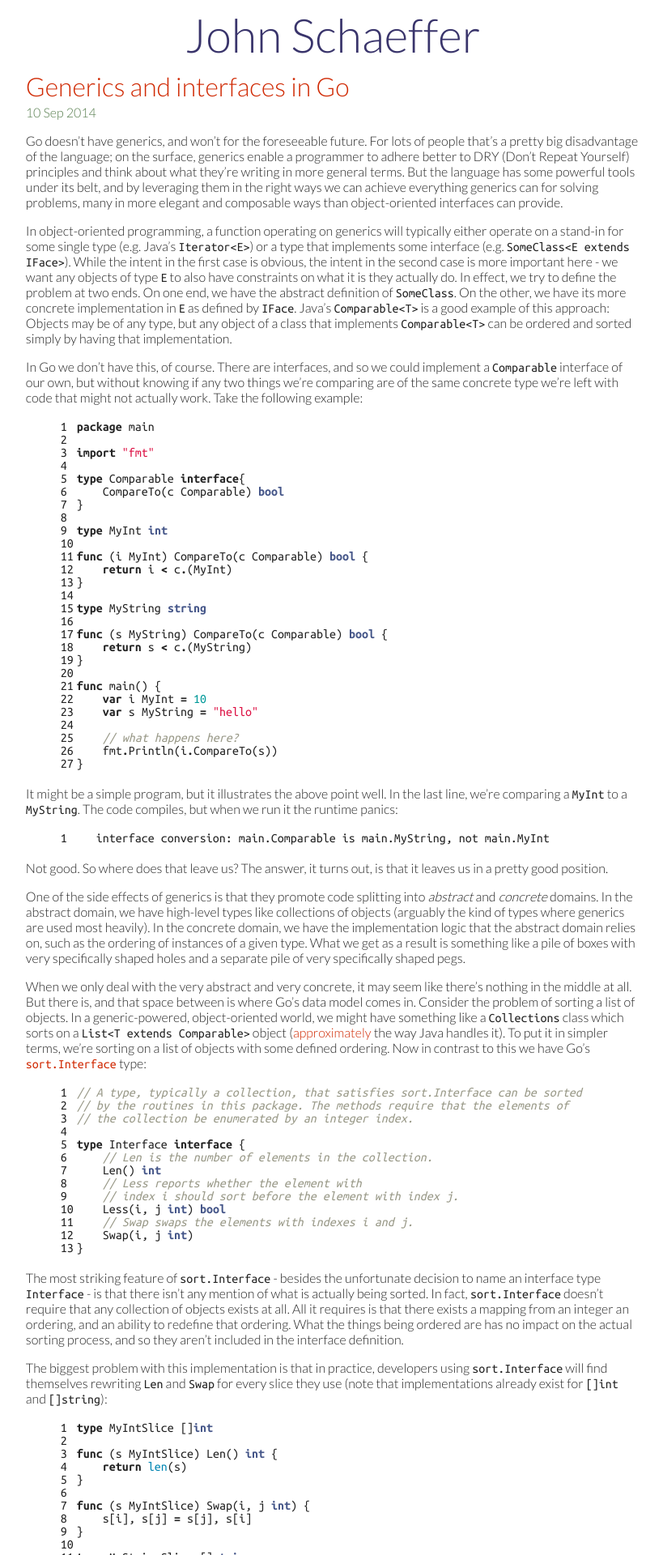
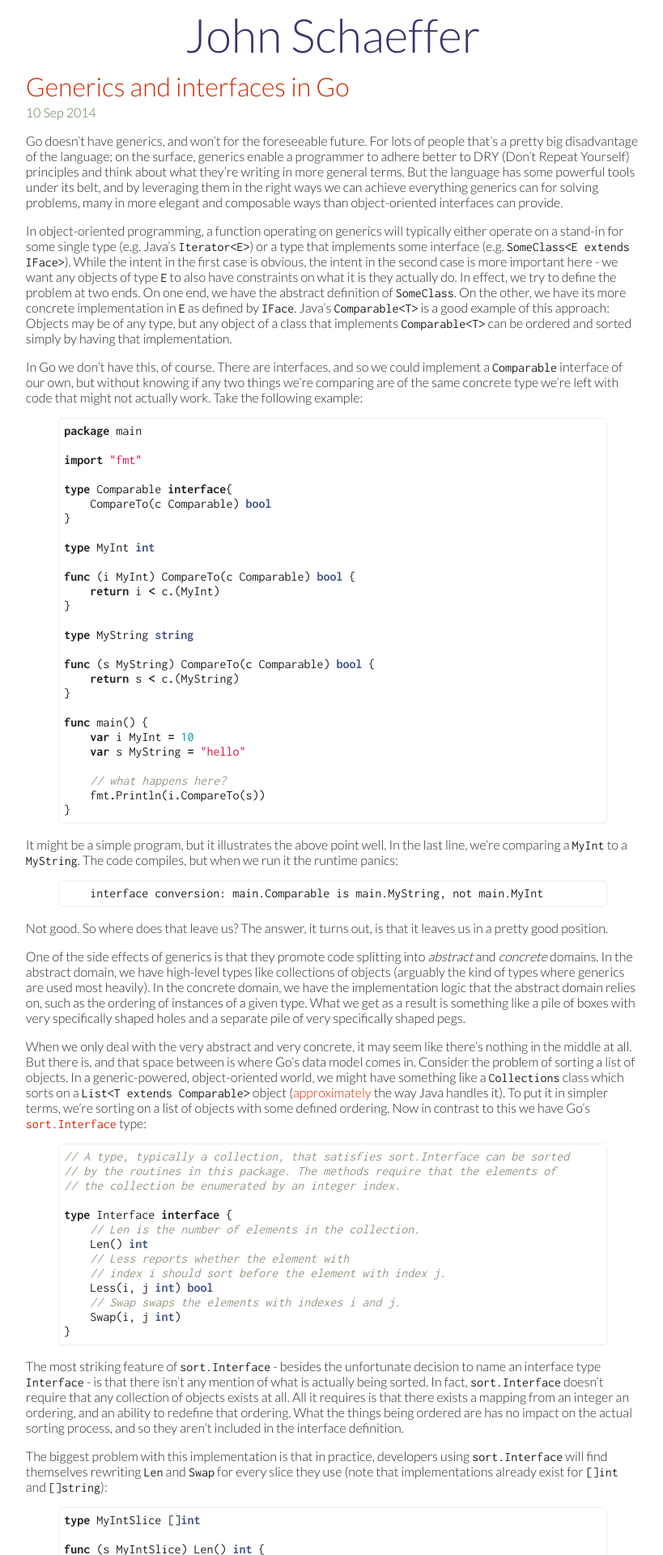
Before and after one commit to jnschaeffer/jnschaeffer.github.io, a Jekyll site: the page built from _posts/2014-09-10-generics-and-interfaces-in-go.md, in a window 1280 px wide. Shown: the top 1920 px of the page at 81% size, without its empty margins (229-1048 px from the left). Built offline with Jekyll 4.4.1, drawn with Linux system fonts in a browser that asks for light colours; Markdown is read by kramdown in place of the engine named in the settings; some of the changed text lies outside the part shown.

Commit message:
Updating.

```diff
--- a/_posts/2014-09-10-generics-and-interfaces-in-go.md
+++ b/_posts/2014-09-10-generics-and-interfaces-in-go.md
@@ -31,7 +31,7 @@ implement a `Comparable` interface of our own, but without knowing if any
 two things we're comparing are of the same concrete type we're left with code
 that might not actually work. Take the following example:
 
-{% highlight go linenos=table %}
+{% highlight go %}
 
 package main
 
@@ -66,7 +66,7 @@ It might be a simple program, but it illustrates the above point well. In the
 last line, we're comparing a `MyInt` to a `MyString`. The code compiles, but
 when we run it the runtime panics:
 
-{% highlight text linenos=table %}
+{% highlight text %}
     interface conversion: main.Comparable is main.MyString, not main.MyInt
 {% endhighlight %}
 
@@ -92,7 +92,7 @@ the way Java handles it). To put it in simpler terms, we're sorting on a list
 of objects with some defined ordering. Now in contrast to this we have Go's
 [`sort.Interface`](http://godoc.org/sort#Interface) type:
 
-{% highlight go linenos=table %}
+{% highlight go %}
 
 // A type, typically a collection, that satisfies sort.Interface can be sorted
 // by the routines in this package. The methods require that the elements of
@@ -123,7 +123,7 @@ using `sort.Interface` will find themselves rewriting `Len` and `Swap` for
 every slice they use (note that implementations already exist for `[]int` and
 `[]string`):
 
-{% highlight go linenos=table %}
+{% highlight go %}
 type MyIntSlice []int
 
 func (s MyIntSlice) Len() int {
@@ -163,7 +163,7 @@ to solve the problem. There's no reason we need to bind the notion of ordering
 and swapping to a slice of objects or the objects themselves. We can just as
 easily create a type synonym that implements the logic, or make a wrapper type:
 
-{% highlight go linenos=table %}
+{% highlight go %}
 
 package main
 
@@ -205,7 +205,7 @@ enables us to readily take advantage of another feature of Go: interface and
 struct composition. In Go, interfaces can be defined in terms of other
 interfaces, like so:
 
-{% highlight go linenos=table %}
+{% highlight go %}
 
 package main
 
@@ -244,7 +244,7 @@ of printing and all of the functionality of sorting in the same type. Better
 still, printing and sorting can come from different types that we can roll
 into one:
 
-{% highlight go linenos=table %}
+{% highlight go %}
 
 type MyIntPrinter struct {
     Vals []int
--- a/public/css/schaeffer.css
+++ b/public/css/schaeffer.css
@@ -1,6 +1,5 @@
 @import url(http://fonts.googleapis.com/css?family=Lato:300);
-@import url(http://fonts.googleapis.com/css?family=Ubuntu+Mono:400,700);
-
+@import url(http://fonts.googleapis.com/css?family=Inconsolata:700,400);
 body {
   font-family: "Lato", "Helvetica Neue", Arial, sans-serif;
   -webkit-font-smoothing: antialiased;
@@ -60,33 +59,21 @@ a:active { text-decoration: none; }
   color: #567d4d;
 }
 
-.post .highlighttable {
+.post pre {
   border-style: solid;
   border-width: 1px;
   border-color: #eee;
   border-radius: 5px;
-  font-family: 'Ubuntu Mono';
-}
-
-.post pre {
-  margin: 0;
-  font-family: 'Ubuntu Mono';
-}
-
-.post td.linenos {
-  color: #999;
-}
-
-.post td.code {
-  width: 100%;
+  padding: .5em;
+  white-space: pre-wrap;       /* CSS 3 */
+  white-space: -moz-pre-wrap;  /* Mozilla, since 1999 */
+  white-space: -pre-wrap;      /* Opera 4-6 */
+  white-space: -o-pre-wrap;    /* Opera 7 */
+  word-wrap: break-word;       /* Internet Explorer 5.5+ */
 }
 
 .post code {
-  font-family: 'Ubuntu Mono';
-}
-
-.linenos {
-  font-family: 'Ubuntu Mono';
+  font-family: 'Inconsolata';
 }
 
 .dark {
```
Also changed, not shown: _drafts/errors-and-concurrency.md (added, +29 -0 lines).
